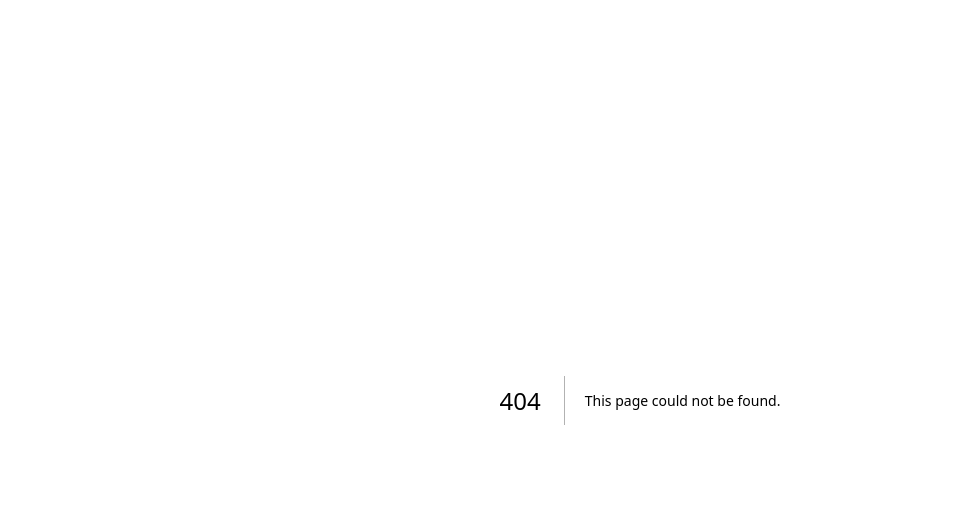
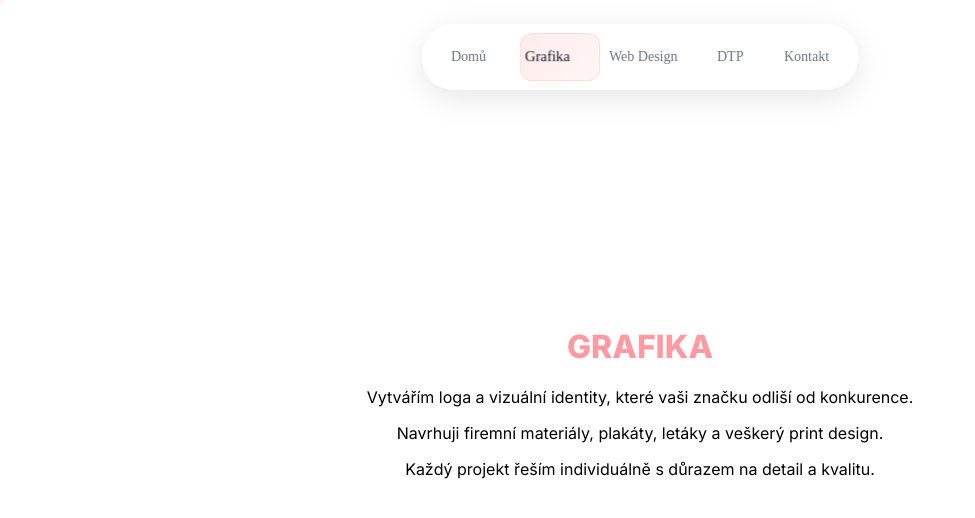
Before and after one commit to Louben17/jakubkozel, a Next.js app: page /grafika in a window 1280 px wide. Before the commit this address had no page. Shown: the top 518 px of the page, without its empty margins (0-975 px from the left). Built offline with nearby package versions, Linux system fonts and the light colour scheme.

Commit message:
fix: clean contact page design

```diff
--- /dev/null
+++ b/src/app/grafika/page.tsx
@@ -0,0 +1,41 @@
+import React from 'react';
+import Navigation from '@/components/Navigation';
+
+export const metadata = {
+  title: 'Grafika | Jakub Kozel - Grafický design',
+  description: 'Grafický design - loga, vizuální identity, firemní materiály, plakáty a print design.',
+};
+
+export default function GrafikaPage() {
+  return (
+    <React.Fragment>
+      <Navigation />
+
+      <div className="min-h-screen bg-white pt-40 flex items-center justify-center">
+        <div className="text-center max-w-2xl px-6">
+
+          <h1
+            className="text-6xl md:text-8xl font-bold mb-12"
+            style={{
+              fontFamily: 'Inter, sans-serif',
+              fontWeight: '800',
+              color: '#FF9AA2'
+            }}
+          >
+            GRAFIKA
+          </h1>
+
+          <div
+            className="text-lg text-gray-700 space-y-4 leading-relaxed"
+            style={{ fontFamily: 'Inter, sans-serif' }}
+          >
+            <p>Vytvářím loga a vizuální identity, které vaši značku odliší od konkurence.</p>
+            <p>Navrhuji firemní materiály, plakáty, letáky a veškerý print design.</p>
+            <p>Každý projekt řeším individuálně s důrazem na detail a kvalitu.</p>
+          </div>
+
+        </div>
+      </div>
+    </React.Fragment>
+  );
+}
```
